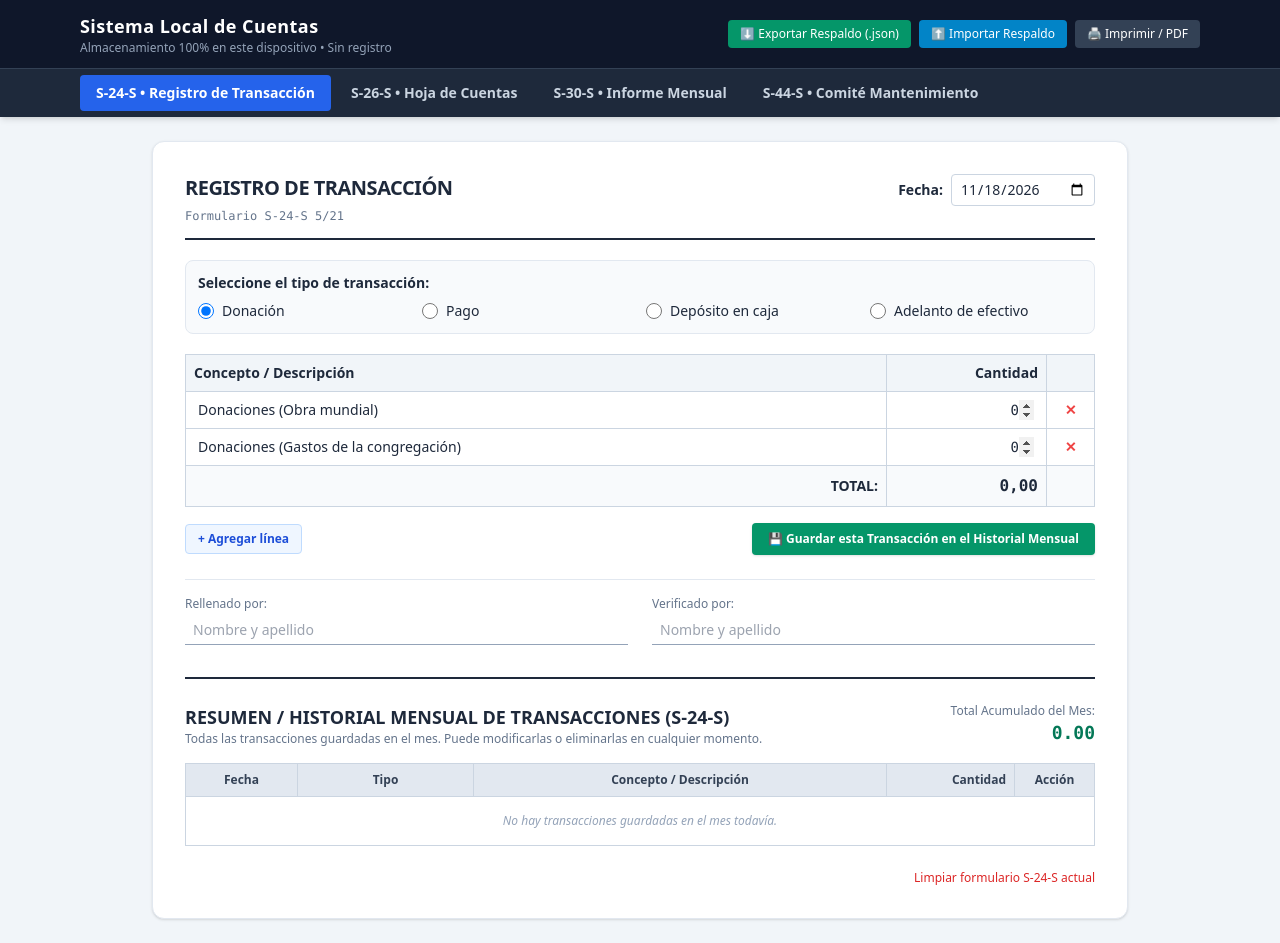
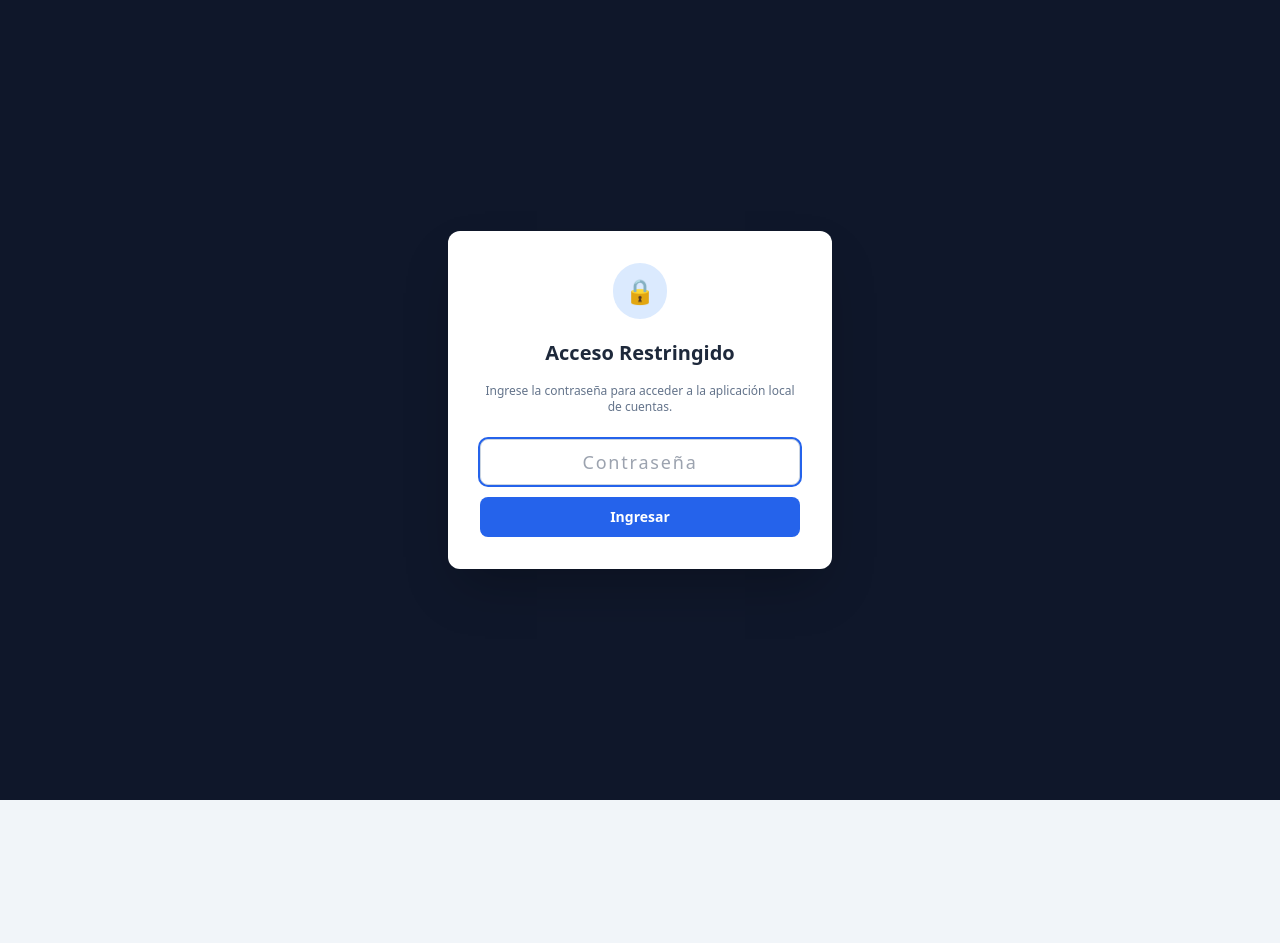
Before and after one commit to bibliotecadbr-sketch/cuentascong, a plain HTML site: page index.html in a window 1280 px wide. After the commit the page ends 820 px from the top, so only its background shows below. Drawn offline with nearby package versions, Linux system fonts and the light colour scheme.

Commit message:
Update index.html

```diff
--- a/index.html
+++ b/index.html
@@ -17,8 +17,25 @@
 </head>
 <body class="bg-slate-100 text-slate-800 font-sans min-h-screen flex flex-col">
 
+  <!-- ================= PANTALLA DE ACCESO / CONTRASEÑA ================= -->
+  <div id="pantalla-login" class="fixed inset-0 bg-slate-900 z-50 flex items-center justify-center p-4">
+    <div class="bg-white rounded-xl shadow-2xl p-8 max-w-sm w-full text-center space-y-4">
+      <div class="inline-flex bg-blue-100 text-blue-800 p-3 rounded-full text-2xl mb-1">🔒</div>
+      <h2 class="text-xl font-bold text-slate-800">Acceso Restringido</h2>
+      <p class="text-xs text-slate-500">Ingrese la contraseña para acceder a la aplicación local de cuentas.</p>
+
+      <form onsubmit="verificarPassword(event)" class="space-y-3 pt-2">
+        <input type="password" id="input_password" placeholder="Contraseña" class="w-full border border-slate-300 rounded-lg px-3 py-2 text-center text-lg tracking-widest focus:outline-none focus:ring-2 focus:ring-blue-600" required autofocus />
+        <button type="submit" class="w-full bg-blue-600 hover:bg-blue-500 text-white font-bold py-2.5 rounded-lg transition text-sm">
+          Ingresar
+        </button>
+      </form>
+      <p id="error-login" class="text-xs text-red-600 hidden font-semibold">Contraseña incorrecta. Intente de nuevo.</p>
+    </div>
+  </div>
+
   <!-- Barra Superior y Navegación -->
-  <header class="bg-slate-900 text-white shadow-md no-print sticky top-0 z-50">
+  <header class="bg-slate-900 text-white shadow-md no-print sticky top-0 z-40">
     <div class="max-w-6xl mx-auto px-4 py-3 flex flex-wrap items-center justify-between gap-3">
       <div>
         <h1 class="text-lg font-bold tracking-wide">Sistema Local de Cuentas</h1>
@@ -36,6 +53,9 @@
         </label>
         <button onclick="window.print()" class="bg-slate-700 hover:bg-slate-600 text-white px-3 py-1.5 rounded font-medium transition">
           🖨 Imprimir / PDF
+        </button>
+        <button onclick="cerrarSesion()" class="bg-red-700 hover:bg-red-600 text-white px-3 py-1.5 rounded font-medium transition">
+          🔒 Bloquear
         </button>
       </div>
     </div>
@@ -620,6 +640,41 @@
   </main>
 
   <script>
+    // ================= CONFIGURACIÓN DE CONTRASEÑA =================
+    const PASSWORD_CORRECTA = '1234'; // Cambia '1234' por la contraseña que prefieras
+
+    function verificarPassword(e) {
+      e.preventDefault();
+      const val = document.getElementById('input_password').value;
+      const err = document.getElementById('error-login');
+      if (val === PASSWORD_CORRECTA) {
+        sessionStorage.setItem('sesion_activa', 'true');
+        document.getElementById('pantalla-login').classList.add('hidden');
+        cargarTodo();
+      } else {
+        err.classList.remove('hidden');
+        document.getElementById('input_password').value = '';
+        document.getElementById('input_password').focus();
+      }
+    }
+
+    function cerrarSesion() {
+      sessionStorage.removeItem('sesion_activa');
+      document.getElementById('input_password').value = '';
+      document.getElementById('error-login').classList.add('hidden');
+      document.getElementById('pantalla-login').classList.remove('hidden');
+      document.getElementById('input_password').focus();
+    }
+
+    // Comprobar si ya inició sesión en esta pestaña del navegador
+    window.addEventListener('DOMContentLoaded', () => {
+      if (sessionStorage.getItem('sesion_activa') === 'true') {
+        document.getElementById('pantalla-login').classList.add('hidden');
+        cargarTodo();
+      }
+    });
+
+    // ================= LÓGICA DE DATOS Y FORMULARIOS =================
     const STORAGE_KEY = 'cuentas_congregacion_local_v1';
 
     let appData = {
@@ -678,7 +733,6 @@
       activeBtn.classList.remove('text-slate-300', 'hover:bg-slate-700');
     }
 
-    // ================= S-24 LOGIC =================
     function renderS24() {
       document.getElementById('s24_fecha').value = appData.s24.fecha || new Date().toISOString().split('T')[0];
       document.getElementById('s24_rellenado').value = appData.s24.rellenado || '';
@@ -731,7 +785,6 @@
       document.getElementById('s24_total').textContent = fmt(total);
     }
 
-    // Guardar transacción y restablecer formulario a los conceptos por defecto con montos en 0
     function guardarTransaccionEnHistorial() {
       guardarTodo();
       if (!appData.s24.historial) appData.s24.historial = [];
@@ -758,7 +811,6 @@
         return;
       }
 
-      // Restablecer el formulario a su estado por defecto (conceptos iniciales y montos en 0)
       appData.s24.filas = [
         { concepto: 'Donaciones (Obra mundial)', monto: 0 },
         { concepto: 'Donaciones (Gastos de la congregación)', monto: 0 }
@@ -766,7 +818,7 @@
       appData.s24.tipo = 'Donación';
 
       guardarTodo();
-      renderS24(); // Refresca la vista con los valores por defecto
+      renderS24();
       mostrarToast(`¡${count} transacción(es) guardada(s) y formulario restablecido!`);
     }
 
@@ -830,7 +882,6 @@
       mostrarToast('Transacción eliminada del historial');
     }
 
-    // ================= S-26 LOGIC =================
     function renderS26() {
       const d = appData.s26;
       ['cong', 'ciudad', 'estado', 'mes', 'anio', 'sa_rec', 'sa_pri', 'sa_sec', 'fin_mes',
@@ -922,7 +973,6 @@
       guardarTodo(false);
     }
 
-    // ================= S-30 LOGIC =================
     function renderS30() {
       const d = appData.s30;
       ['cong', 'mes_anio', 'a', 'ing_cajas', 'ing_elec', 'c', 'gas_salon', 'gas_res', 'f', 'j', 'chk1_val', 'chk2_val'].forEach(k => {
@@ -966,7 +1016,6 @@
       guardarTodo(false);
     }
 
-    // ================= S-44 LOGIC =================
     function renderS44() {
       const d = appData.s44;
       ['loc', 'mes_anio', 'a', 'b', 'c', 'f', 'siervo'].forEach(k => {
@@ -990,7 +1039,6 @@
       guardarTodo(false);
     }
 
-    // ================= PERSISTENCIA LOCAL =================
     function guardarTodo() {
       appData.s24.fecha = document.getElementById('s24_fecha').value;
       appData.s24.rellenado = document.getElementById('s24_rellenado').value;
@@ -1103,8 +1151,6 @@
       reader.readAsText(file);
       event.target.value = '';
     }
-
-    window.addEventListener('DOMContentLoaded', cargarTodo);
   </script>
 </body>
 </html>
```
